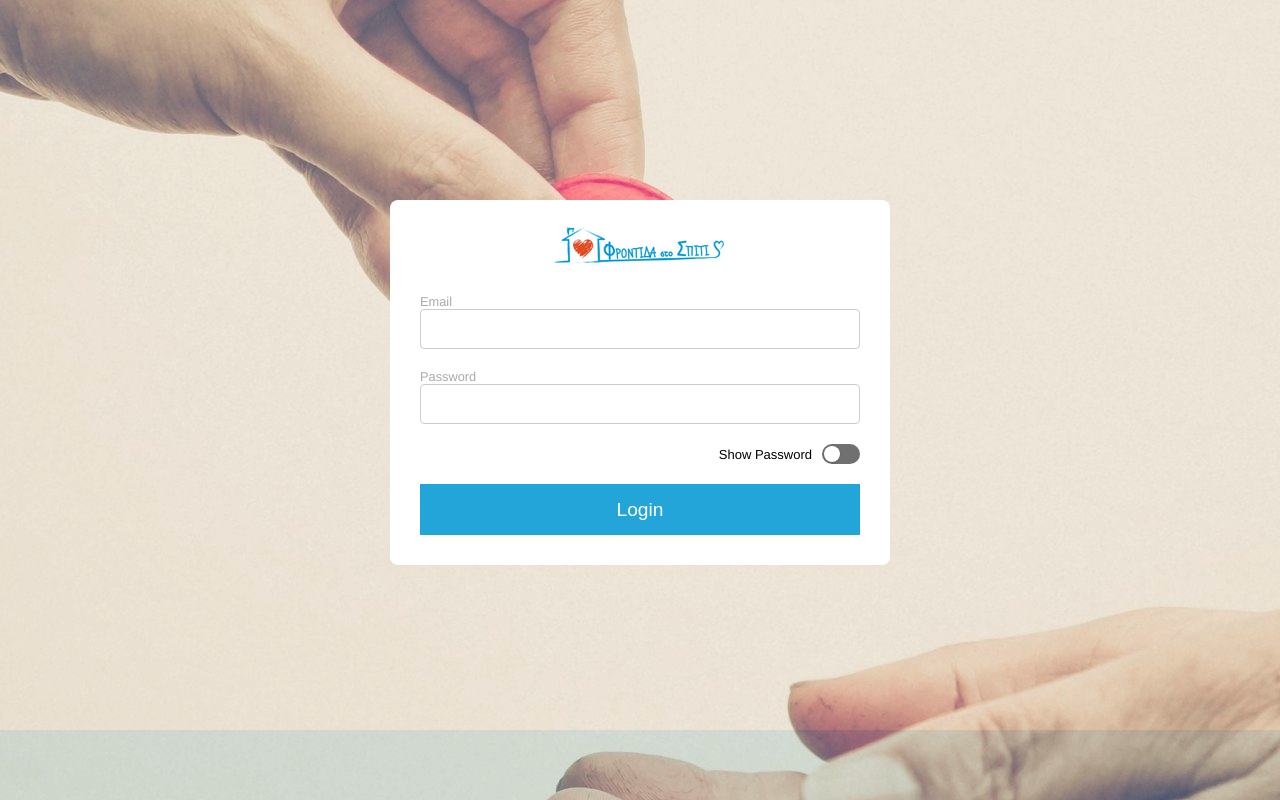
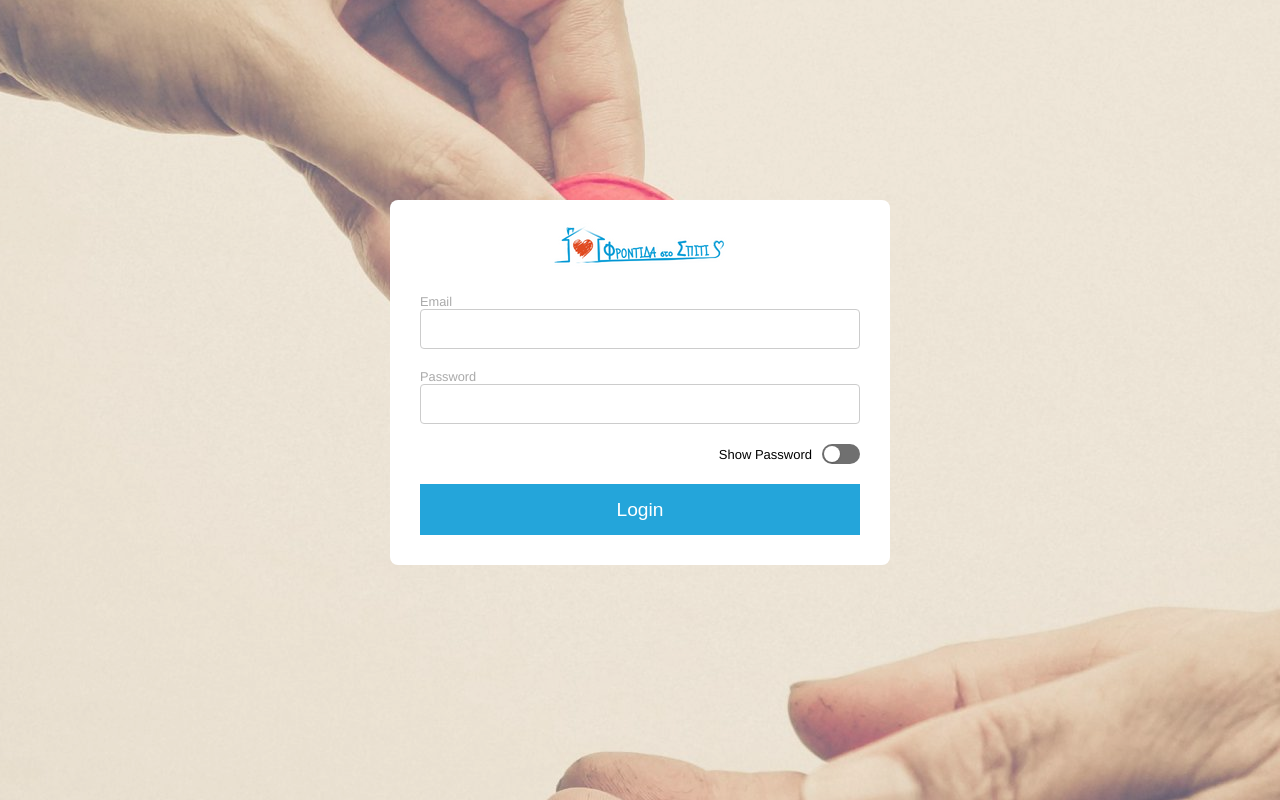
Before and after one commit to spiropoulos94/FRONTIDA_STO_SPITI_frontend, a Vue app: page /login in a window 1280 px wide. Built offline with nearby package versions, Linux system fonts and the light colour scheme.

Commit message:
added full height class

```diff
--- a/src/App.vue
+++ b/src/App.vue
@@ -1,7 +1,7 @@
 <template>
   <div id="app2">
     <Header v-if="auth" />
-    <main :style="'display: flex'">
+    <main :style="'display: flex'" :class="auth ? '' : 'fullHeight'">
       <Sidebar v-if="auth" />
       <MainView />
     </main>
@@ -43,6 +43,9 @@ export default {
 </script>
 
 <style lang="scss">
+.fullHeight {
+  height: 100vh !important;
+}
 main {
   background-color: $bodyBg;
   // height: calc(100vh - $header-height);
```
